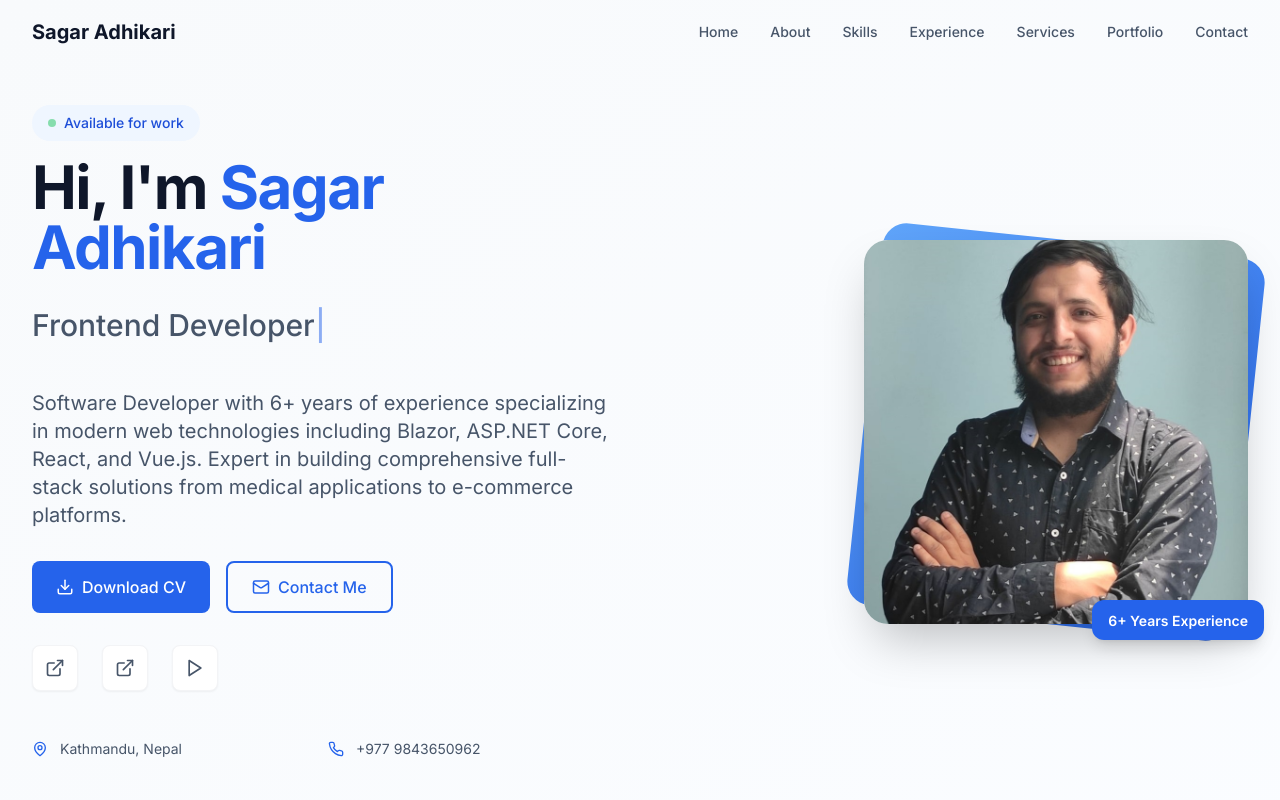
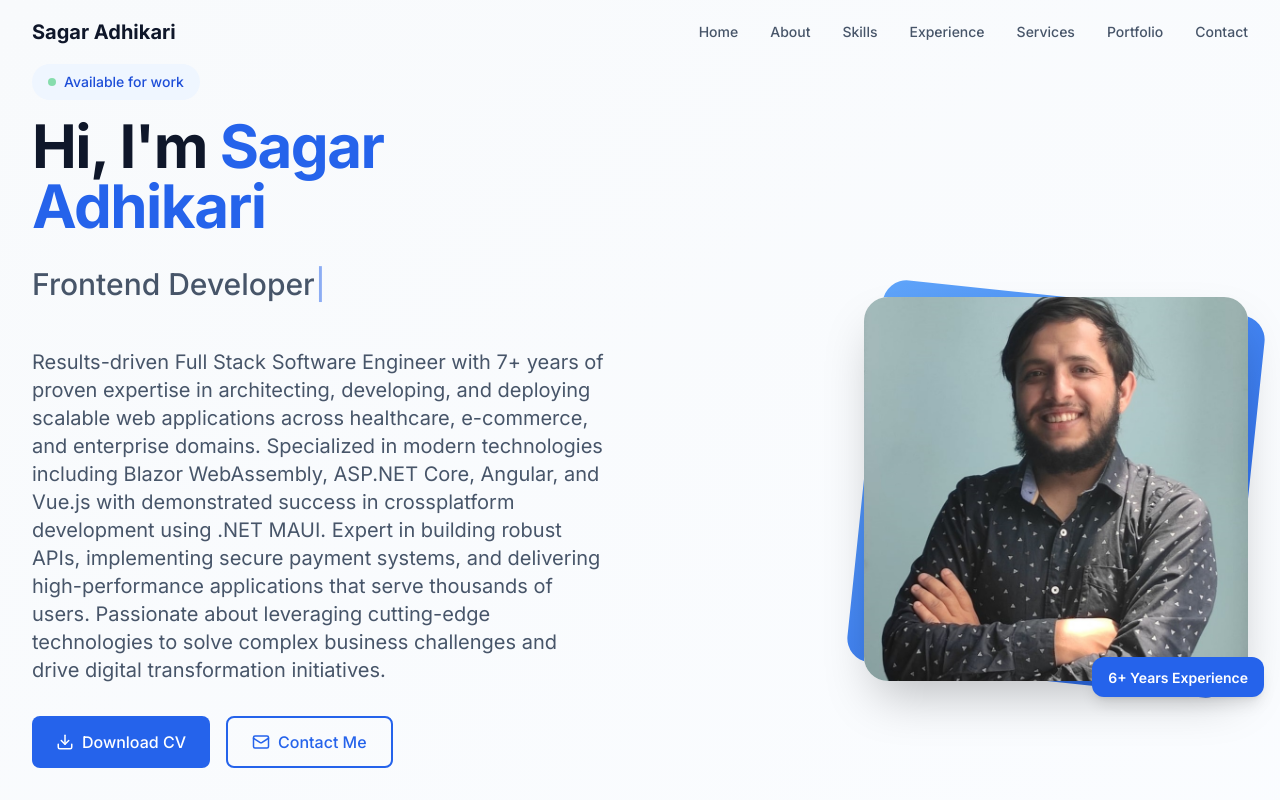
Before and after one commit to SagarAdhikari48/My-Website, a Next.js app: page / in a window 1280 px wide. Shown: the top 800 px of the page. Built offline with nearby package versions, Linux system fonts and the light colour scheme.

Commit message:
Updated hero content and favicon

```diff
--- a/src/components/About.tsx
+++ b/src/components/About.tsx
@@ -58,7 +58,7 @@ const About = () => {
           >
             <div className="space-y-6">
               <p className="text-large text-slate-600 leading-relaxed">
-                Software Developer with 6+ years of experience in designing, developing, and testing various
+                Software Developer with 7+ years of experience in designing, developing, and testing various
                 applications. Proficient in front-end and back-end web development, seeking to enhance
                 my professional experience in a teamwork-oriented software company.
               </p>
--- a/src/components/Footer.tsx
+++ b/src/components/Footer.tsx
@@ -58,7 +58,7 @@ const Footer = () => {
             <div>
               <h3 className="text-2xl font-bold text-white mb-4">Sagar Adhikari</h3>
               <p className="text-slate-300 leading-relaxed max-w-md">
-                Software Developer with 6+ years of experience in creating innovative web solutions.
+                Software Developer with 7+ years of experience in creating innovative web solutions.
                 Passionate about clean code, user experience, and continuous learning.
               </p>
             </div>
--- a/src/components/Hero.tsx
+++ b/src/components/Hero.tsx
@@ -1,46 +1,59 @@
-'use client'
+"use client";
 
-import { useState, useEffect } from 'react'
-import Image from 'next/image'
-import Link from 'next/link'
-import { motion } from 'framer-motion'
-import { ExternalLink, Play, Download, Mail, MapPin, Phone } from 'lucide-react'
+import { useState, useEffect } from "react";
+import Image from "next/image";
+import Link from "next/link";
+import { motion } from "framer-motion";
+import {
+  ExternalLink,
+  Play,
+  Download,
+  Mail,
+  MapPin,
+  Phone,
+} from "lucide-react";
 
 const Hero = () => {
-  const [currentText, setCurrentText] = useState('')
-  const [currentIndex, setCurrentIndex] = useState(0)
-  const [charIndex, setCharIndex] = useState(0)
-  const [isDeleting, setIsDeleting] = useState(false)
+  const [currentText, setCurrentText] = useState("");
+  const [currentIndex, setCurrentIndex] = useState(0);
+  const [charIndex, setCharIndex] = useState(0);
+  const [isDeleting, setIsDeleting] = useState(false);
 
   const texts = [
-    'Software Engineer',
-    'Frontend Developer',
-    'Backend Developer',
-    'Full Stack Developer',
-    'Web Developer'
-  ]
+    "Software Engineer",
+    "Frontend Developer",
+    "Backend Developer",
+    "Full Stack Developer",
+    "Web Developer",
+  ];
 
   useEffect(() => {
-    const timeout = setTimeout(() => {
-      if (!isDeleting && charIndex < texts[currentIndex].length) {
-        setCurrentText(texts[currentIndex].substring(0, charIndex + 1))
-        setCharIndex(charIndex + 1)
-      } else if (isDeleting && charIndex > 0) {
-        setCurrentText(texts[currentIndex].substring(0, charIndex - 1))
-        setCharIndex(charIndex - 1)
-      } else if (!isDeleting && charIndex === texts[currentIndex].length) {
-        setTimeout(() => setIsDeleting(true), 2000)
-      } else if (isDeleting && charIndex === 0) {
-        setIsDeleting(false)
-        setCurrentIndex((currentIndex + 1) % texts.length)
-      }
-    }, isDeleting ? 50 : 100)
+    const timeout = setTimeout(
+      () => {
+        if (!isDeleting && charIndex < texts[currentIndex].length) {
+          setCurrentText(texts[currentIndex].substring(0, charIndex + 1));
+          setCharIndex(charIndex + 1);
+        } else if (isDeleting && charIndex > 0) {
+          setCurrentText(texts[currentIndex].substring(0, charIndex - 1));
+          setCharIndex(charIndex - 1);
+        } else if (!isDeleting && charIndex === texts[currentIndex].length) {
+          setTimeout(() => setIsDeleting(true), 2000);
+        } else if (isDeleting && charIndex === 0) {
+          setIsDeleting(false);
+          setCurrentIndex((currentIndex + 1) % texts.length);
+        }
+      },
+      isDeleting ? 50 : 100,
+    );
 
-    return () => clearTimeout(timeout)
-  }, [charIndex, currentIndex, isDeleting, texts])
+    return () => clearTimeout(timeout);
+  }, [charIndex, currentIndex, isDeleting, texts]);
 
   return (
-    <section id="home" className="min-h-screen flex items-center bg-gradient-to-br from-slate-50 to-blue-50/30 pt-16">
+    <section
+      id="home"
+      className="min-h-screen flex items-center bg-gradient-to-br from-slate-50 to-blue-50/30 pt-16"
+    >
       <div className="container">
         <div className="grid grid-cols-1 lg:grid-cols-2 gap-12 lg:gap-16 items-center">
           {/* Left side - Text content */}
@@ -84,9 +97,17 @@ const Hero = () => {
               animate={{ opacity: 1, y: 0 }}
               transition={{ delay: 0.4 }}
             >
-              Software Developer with 6+ years of experience specializing in modern web technologies including
-              Blazor, ASP.NET Core, React, and Vue.js. Expert in building comprehensive full-stack solutions
-              from medical applications to e-commerce platforms.
+              Results-driven Full Stack Software Engineer with 7+ years of
+              proven expertise in architecting, developing, and deploying
+              scalable web applications across healthcare, e-commerce, and
+              enterprise domains. Specialized in modern technologies including
+              Blazor WebAssembly, ASP.NET Core, Angular, and Vue.js with
+              demonstrated success in crossplatform development using .NET MAUI.
+              Expert in building robust APIs, implementing secure payment
+              systems, and delivering high-performance applications that serve
+              thousands of users. Passionate about leveraging cutting-edge
+              technologies to solve complex business challenges and drive
+              digital transformation initiatives.
             </motion.p>
 
             <motion.div
@@ -103,10 +124,7 @@ const Hero = () => {
                 <Download size={18} />
                 Download CV
               </Link>
-              <Link
-                href="#contact"
-                className="btn-secondary"
-              >
+              <Link href="#contact" className="btn-secondary">
                 <Mail size={18} />
                 Contact Me
               </Link>
@@ -180,14 +198,16 @@ const Hero = () => {
                 </div>
               </div>
               <div className="absolute -bottom-4 -right-4 bg-blue-600 text-white px-4 py-2 rounded-xl shadow-lg">
-                <span className="font-semibold text-sm">6+ Years Experience</span>
+                <span className="font-semibold text-sm">
+                  6+ Years Experience
+                </span>
               </div>
             </div>
           </motion.div>
         </div>
       </div>
     </section>
-  )
-}
+  );
+};
 
-export default Hero
+export default Hero;
```
Also changed, not shown: 1 other file (tests, documents, lock files or other folders).
